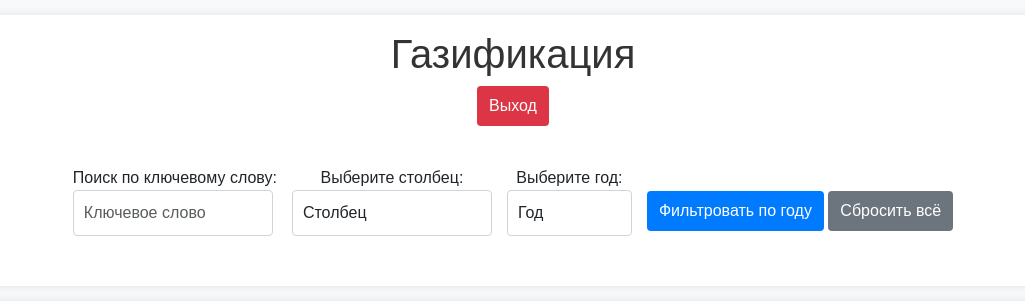
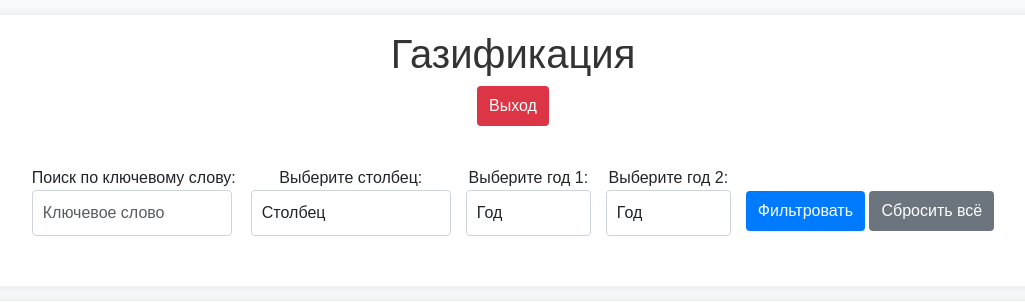
Before and after one commit to Bars-377/base_mfc_celery, a Flask app: page / in a window 1280 px wide. Shown: the top 302 px of the page, without its empty margins (127-1152 px from the left). Run offline with Flask 3, Linux system fonts and the light colour scheme; the visitor is signed in with stand-in values (Sample User, id 1); data that the repository does not hold is empty; parts of the project's set-up code (start-up, migrations or seed data) failed here and were passed over; some libraries are stand-ins or nearby versions.

Commit message:
dsfgdfsg

```diff
--- a/app.py
+++ b/app.py
@@ -63,7 +63,7 @@ def login():
         flash('Неверное имя пользователя или пароль!', 'danger')
     return render_template('login.html')
 
-def skeleton(year, keyword, selected_column, page):
+def skeleton(date_number_no_one, year, keyword, selected_column, page):
     per_page = 20
 
     import re
@@ -75,7 +75,10 @@ def skeleton(year, keyword, selected_column, page):
     pattern_yyyy_mm_dd = r'\b\d{4}-\d{2}-\d{2}\b'
 
     # Сначала выбираем все уникальные значения year из базы
-    all_years = db.session.query(Service.year, Service.date_number_no_one).distinct().all()
+    all_years = db.session.query(Service.year,).distinct().all()
+    all_years_date_number_no_one = db.session.query(Service.date_number_no_one).distinct().all()
+
+    """----------------------------------"""
 
     service_years = []
     empty_found = False  # Флаг для отслеживания пустых строк
@@ -111,6 +114,46 @@ def skeleton(year, keyword, selected_column, page):
     # service_years = db.session.query(db.func.year(Service.year)).distinct().all()
     # service_years = [str(year[0]) for year in service_years]
 
+    """----------------------------------"""
+
+    """----------------------------------"""
+
+    service_years_date_number_no_one = []
+    empty_found_date_number_no_one = False  # Флаг для отслеживания пустых строк
+
+    for year_value in all_years_date_number_no_one:
+        year_str = year_value[0]  # Извлекаем само значение year
+
+        # Проверяем на пустую строку
+        if not year_str:
+            empty_found_date_number_no_one = True
+
+        # Поиск всех дат в строке
+        match_dd_mm_yyyy = re.findall(pattern_dd_mm_yyyy, year_str)
+        match_yyyy_mm_dd = re.findall(pattern_yyyy_mm_dd, year_str)
+
+        # Извлечение годов из найденных дат
+        service_years_date_number_no_one.extend([date_str[-4:] for date_str in match_dd_mm_yyyy])  # Годы из формата "DD.MM.YYYY"
+        service_years_date_number_no_one.extend([date_str[:4] for date_str in match_yyyy_mm_dd])    # Годы из формата "YYYY-MM-DD"
+
+    # Оставляем только уникальные годы и преобразуем в целые числа
+    service_years_date_number_no_one = list(set(int(year) for year in service_years_date_number_no_one if year.isdigit()))
+
+    # Сортируем годы в порядке возрастания
+    service_years_date_number_no_one.sort()
+
+    # Если были пустые строки, добавляем None
+    if empty_found_date_number_no_one:
+        service_years_date_number_no_one.insert(0, None)
+
+    # Преобразуем все значения в строки
+    service_years_date_number_no_one = [str(year) for year in service_years_date_number_no_one]
+
+    # service_years = db.session.query(db.func.year(Service.year)).distinct().all()
+    # service_years = [str(year[0]) for year in service_years]
+
+    """----------------------------------"""
+
     query = Service.query
 
     from sqlalchemy import not_, or_
@@ -119,10 +162,19 @@ def skeleton(year, keyword, selected_column, page):
         year = None
     """ДОДЕЛАТЬ ГОДА НОВЫЕ"""
     if year == 'None':  # Если year == 'None', фильтруем записи, у которых год == NULL
-        query = query.filter(not_(or_(Service.year.op('regexp')(pattern_dd_mm_yyyy), Service.year.op('regexp')(pattern_yyyy_mm_dd), Service.date_number_no_one.op('regexp')(pattern_dd_mm_yyyy), Service.date_number_no_one.op('regexp')(pattern_yyyy_mm_dd))))
+        query = query.filter(not_(or_(Service.year.op('regexp')(pattern_dd_mm_yyyy), Service.year.op('regexp')(pattern_yyyy_mm_dd))))
     elif year:
         # query = query.filter(db.func.year(Service.year) == year)
-        query = query.filter(Service.year.like(f'%{year}%') | Service.date_number_no_one.like(f'%{year}%'))
+        query = query.filter(Service.year.like(f'%{year}%'))
+
+    if date_number_no_one == 'No':
+        date_number_no_one = None
+    """ДОДЕЛАТЬ ГОДА НОВЫЕ"""
+    if date_number_no_one == 'None':  # Если year == 'None', фильтруем записи, у которых год == NULL
+        query = query.filter(not_(or_(Service.date_number_no_one.op('regexp')(pattern_dd_mm_yyyy), Service.date_number_no_one.op('regexp')(pattern_yyyy_mm_dd))))
+    elif date_number_no_one:
+        # query = query.filter(db.func.year(Service.year) == year)
+        query = query.filter(Service.date_number_no_one.like(f'%{date_number_no_one}%'))
 
     if keyword:
         if selected_column and hasattr(Service, selected_column):
@@ -137,7 +189,7 @@ def skeleton(year, keyword, selected_column, page):
     from sqlalchemy import cast, Integer
     query = query.order_by(cast(Service.id_id, Integer).asc(), Service.year.asc())
 
-    if year == 'None':
+    if year == 'None' and date_number_no_one == 'None':
         # Получение данных, которые не соответствуют формату "DD.MM.YYYY" и "YYYY-MM-DD"
         costs = db.session.query(Service.cost).filter(
             not_(or_(Service.year.op('regexp')(pattern_dd_mm_yyyy), Service.year.op('regexp')(pattern_yyyy_mm_dd), Service.date_number_no_one.op('regexp')(pattern_dd_mm_yyyy), Service.date_number_no_one.op('regexp')(pattern_yyyy_mm_dd)))
@@ -156,7 +208,7 @@ def skeleton(year, keyword, selected_column, page):
         ).all()
 
         total_cost_3 = sum(float(cert_no[0]) for cert_no in certificates_no if cert_no[0].replace('.', '', 1).isdigit())
-    elif year:
+    elif year and date_number_no_one:
         costs = db.session.query(Service.cost).filter(Service.year.like(f'%{year}%') | Service.date_number_no_one.like(f'%{year}%')).all()
         total_cost_1 = sum(float(cost[0]) for cost in costs if cost[0].replace('.', '', 1).isdigit())
 
@@ -164,6 +216,62 @@ def skeleton(year, keyword, selected_column, page):
         total_cost_2 = sum(float(cert[0]) for cert in certificates if cert[0].replace('.', '', 1).isdigit())
 
         certificates_no = db.session.query(Service.certificate_no).filter(Service.year.like(f'%{year}%') | Service.date_number_no_one.like(f'%{year}%')).all()
+        total_cost_3 = sum(float(cert_no[0]) for cert_no in certificates_no if cert_no[0].replace('.', '', 1).isdigit())
+    elif year == 'None' and date_number_no_one != 'None':
+        # Получение данных, которые не соответствуют формату "DD.MM.YYYY" и "YYYY-MM-DD"
+        costs = db.session.query(Service.cost).filter(
+            not_(or_(Service.year.op('regexp')(pattern_dd_mm_yyyy), Service.year.op('regexp')(pattern_yyyy_mm_dd)))
+        ).all()
+
+        total_cost_1 = sum(float(cost[0]) for cost in costs if cost[0].replace('.', '', 1).isdigit())
+
+        certificates = db.session.query(Service.certificate).filter(
+            not_(or_(Service.year.op('regexp')(pattern_dd_mm_yyyy), Service.year.op('regexp')(pattern_yyyy_mm_dd)))
+        ).all()
+
+        total_cost_2 = sum(float(cert[0]) for cert in certificates if cert[0].replace('.', '', 1).isdigit())
+
+        certificates_no = db.session.query(Service.certificate_no).filter(
+            not_(or_(Service.year.op('regexp')(pattern_dd_mm_yyyy), Service.year.op('regexp')(pattern_yyyy_mm_dd)))
+        ).all()
+
+        total_cost_3 = sum(float(cert_no[0]) for cert_no in certificates_no if cert_no[0].replace('.', '', 1).isdigit())
+    elif year and not date_number_no_one:
+        costs = db.session.query(Service.cost).filter(Service.year.like(f'%{year}%')).all()
+        total_cost_1 = sum(float(cost[0]) for cost in costs if cost[0].replace('.', '', 1).isdigit())
+
+        certificates = db.session.query(Service.certificate).filter(Service.year.like(f'%{year}%')).all()
+        total_cost_2 = sum(float(cert[0]) for cert in certificates if cert[0].replace('.', '', 1).isdigit())
+
+        certificates_no = db.session.query(Service.certificate_no).filter(Service.year.like(f'%{year}%')).all()
+        total_cost_3 = sum(float(cert_no[0]) for cert_no in certificates_no if cert_no[0].replace('.', '', 1).isdigit())
+    elif year != 'None' and date_number_no_one == 'None':
+        # Получение данных, которые не соответствуют формату "DD.MM.YYYY" и "YYYY-MM-DD"
+        costs = db.session.query(Service.cost).filter(
+            not_(or_(Service.date_number_no_one.op('regexp')(pattern_dd_mm_yyyy), Service.date_number_no_one.op('regexp')(pattern_yyyy_mm_dd)))
+        ).all()
+
+        total_cost_1 = sum(float(cost[0]) for cost in costs if cost[0].replace('.', '', 1).isdigit())
+
+        certificates = db.session.query(Service.certificate).filter(
+            not_(or_(Service.date_number_no_one.op('regexp')(pattern_dd_mm_yyyy), Service.date_number_no_one.op('regexp')(pattern_yyyy_mm_dd)))
+        ).all()
+
+        total_cost_2 = sum(float(cert[0]) for cert in certificates if cert[0].replace('.', '', 1).isdigit())
+
+        certificates_no = db.session.query(Service.certificate_no).filter(
+            not_(or_(Service.date_number_no_one.op('regexp')(pattern_dd_mm_yyyy), Service.date_number_no_one.op('regexp')(pattern_yyyy_mm_dd)))
+        ).all()
+
+        total_cost_3 = sum(float(cert_no[0]) for cert_no in certificates_no if cert_no[0].replace('.', '', 1).isdigit())
+    elif not year and date_number_no_one:
+        costs = db.session.query(Service.cost).filter(Service.date_number_no_one.like(f'%{date_number_no_one}%')).all()
+        total_cost_1 = sum(float(cost[0]) for cost in costs if cost[0].replace('.', '', 1).isdigit())
+
+        certificates = db.session.query(Service.certificate).filter(Service.date_number_no_one.like(f'%{date_number_no_one}%')).all()
+        total_cost_2 = sum(float(cert[0]) for cert in certificates if cert[0].replace('.', '', 1).isdigit())
+
+        certificates_no = db.session.query(Service.certificate_no).filter(Service.date_number_no_one.like(f'%{date_number_no_one}%')).all()
         total_cost_3 = sum(float(cert_no[0]) for cert_no in certificates_no if cert_no[0].replace('.', '', 1).isdigit())
     else:
         total_cost_1 = db.session.query(db.func.sum(Service.cost)).scalar() or 0
@@ -199,17 +307,19 @@ def skeleton(year, keyword, selected_column, page):
         total_pages=total_pages,
         start_page=start_page,
         end_page=end_page,
-        service_years=service_years
+        service_years=service_years,
+        service_years_date_number_no_one=service_years_date_number_no_one
     )
 
 @app.route('/')
 @login_required
 def index():
+    date_number_no_one = request.args.get('date_number_no_one', None)
     year = request.args.get('year', None)
     keyword = request.args.get('keyword', None)
     selected_column = request.args.get('column', None)
     page = request.args.get('page', 1, type=int)
-    return skeleton(year, keyword, selected_column, page)
+    return skeleton(date_number_no_one, year, keyword, selected_column, page)
 
 @app.route('/edit/<int:id>', methods=['GET'])
 @login_required
--- a/templates/index.html
+++ b/templates/index.html
@@ -82,7 +82,7 @@
                     </select>
                 </div>
                 <div class="form-item">
-                    <label for="year">Выберите год:</label>
+                    <label for="year">Выберите год 1:</label>
                     <select name="year" id="year" class="form-control form-control-year">
                         <option value="No">Год</option>
                         {% for year in service_years %}
@@ -92,8 +92,19 @@
                         {% endfor %}
                     </select>
                 </div>
+                <div class="form-item">
+                    <label for="date_number_no_one">Выберите год 2:</label>
+                    <select name="date_number_no_one" id="date_number_no_one" class="form-control form-control-year">
+                        <option value="No">Год</option>
+                        {% for date_number_no_one in service_years_date_number_no_one %}
+                        <option value="{{ date_number_no_one }}" {% if date_number_no_one==selected_year %}selected{% endif %}>
+                            {{ date_number_no_one }}
+                        </option>
+                        {% endfor %}
+                    </select>
+                </div>
                 <div class="form-item-neverov">
-                    <button type="submit" class="btn btn-primary">Фильтровать по году</button>
+                    <button type="submit" class="btn btn-primary">Фильтровать</button>
                     <button type="button" class="btn btn-secondary" id="reset-filters">Сбросить всё</button>
                 </div>
             </form>
```
